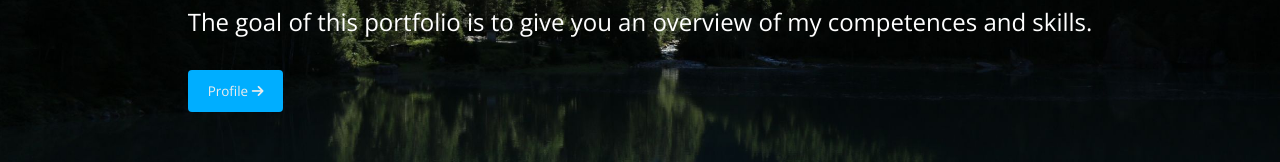
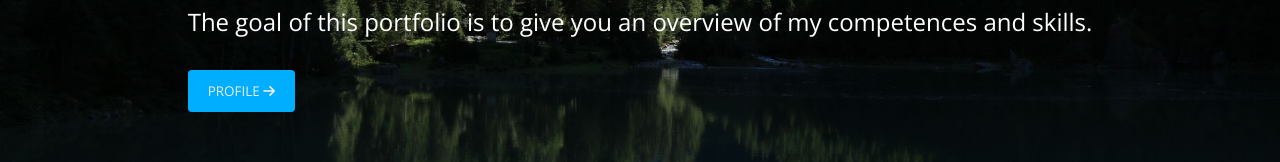
Before and after one commit to RobbieVerdurme/Portfolio, a React (Vite) app: page / in a window 1280 px wide. Shown: the part 414-576 px from the top of the page. Built offline with nearby package versions, Linux system fonts and the light colour scheme.

Commit message:
feat: all buttons to uppercase

```diff
--- a/src/components/card/variants/ProjectCard.tsx
+++ b/src/components/card/variants/ProjectCard.tsx
@@ -9,9 +9,7 @@ export function ProjectCard({ project, readMore }: { project: Project; readMore:
       <Card.Body className={project.img && 'md-layout-60'}>
         <Card.Title>{project.name}</Card.Title>
         <Card.Text>{project.description}</Card.Text>
-        <Button relativePageUrl={`${PathConstants.PROJECTS}/${project.id}`}>
-          {readMore.toUpperCase()}
-        </Button>
+        <Button relativePageUrl={`${PathConstants.PROJECTS}/${project.id}`}>{readMore}</Button>
       </Card.Body>
       {project.img && (
         <div className="project-img-container md-layout-40">
--- a/src/elements/button/Button.tsx.css
+++ b/src/elements/button/Button.tsx.css
@@ -9,6 +9,7 @@
   padding: 0.75rem 1.25rem;
   text-align: center;
   text-decoration: none;
+  text-transform: uppercase;
   width: fit-content;
 }
 
```
